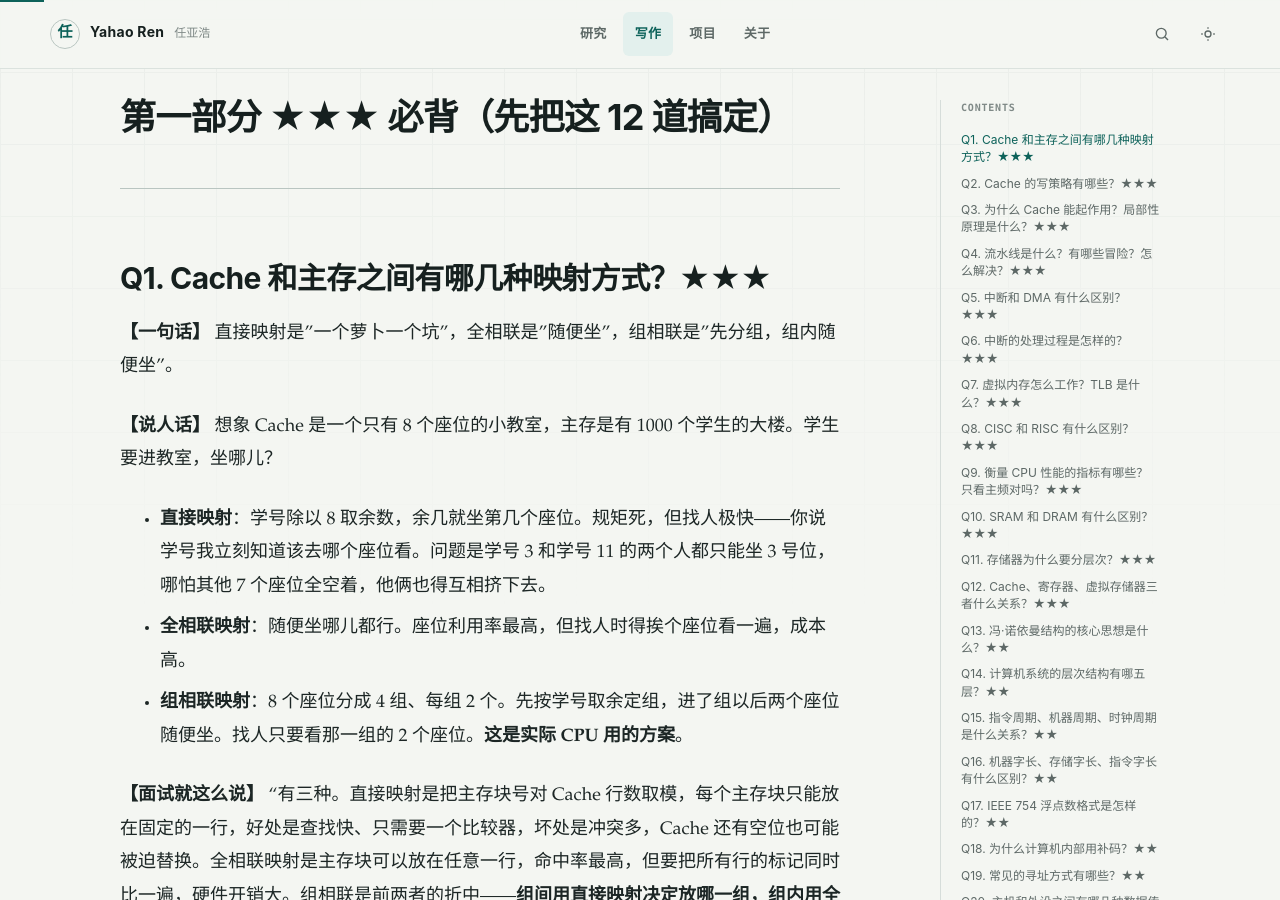
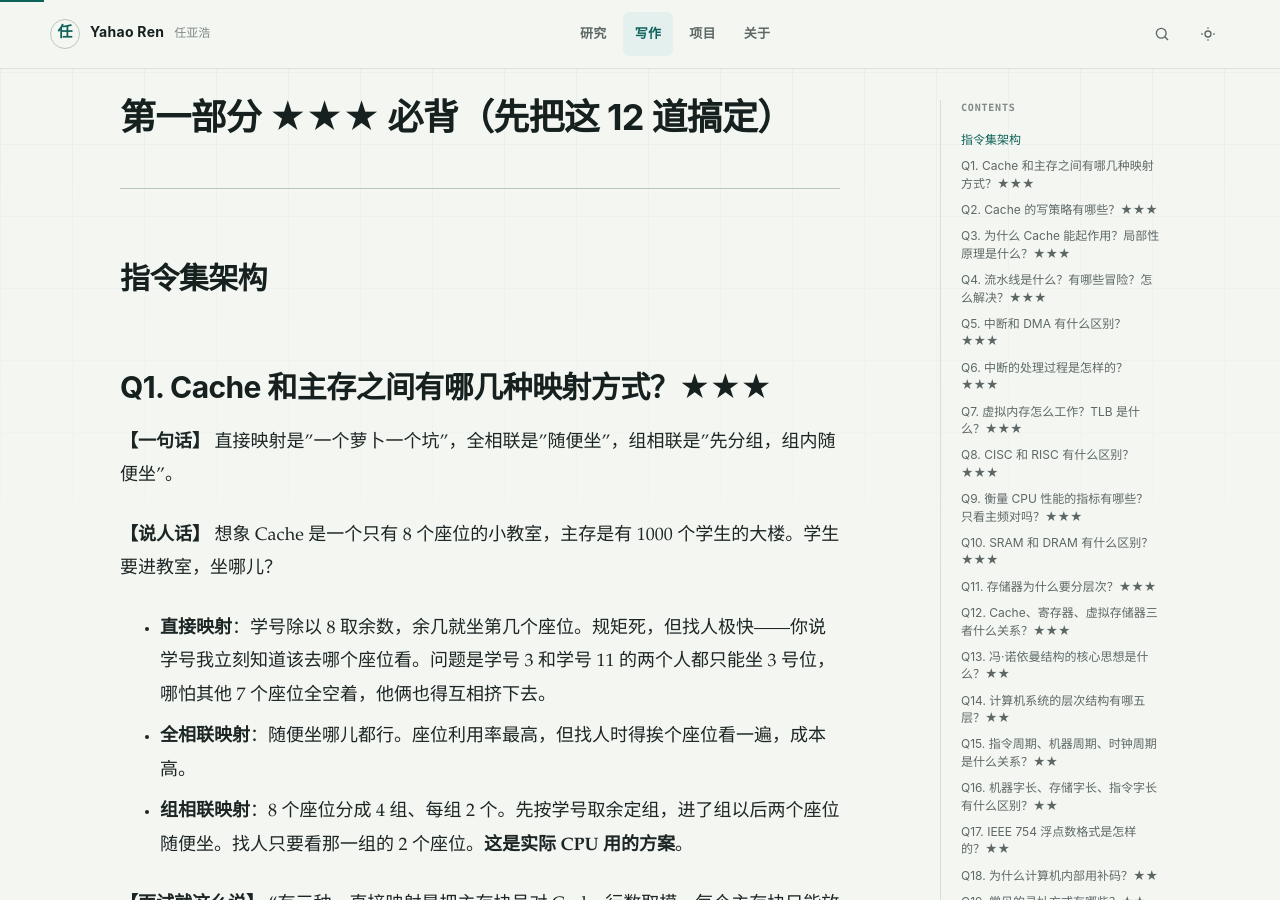
Before and after one commit to YahaoRen/yahaoren.github.io, a Jekyll site: the page built from _notes/计算机组成原理 · 复试口试问答手册.md, in a window 1280 px wide and 900 px high, scrolled down 1015 px. Built offline with Jekyll 4.4.1, drawn with Linux system fonts in a browser that asks for light colours.

Commit message:
vault backup: 2026-08-31 13:55:06

```diff
--- a/_notes/计算机组成原理 · 复试口试问答手册.md
+++ b/_notes/计算机组成原理 · 复试口试问答手册.md
@@ -24,6 +24,11 @@
 # 第一部分 ★★★ 必背（先把这 12 道搞定）
 
 ---
+## 指令集架构
+
+
+
+
 
 ## Q1. Cache 和主存之间有哪几种映射方式？★★★
 
```
